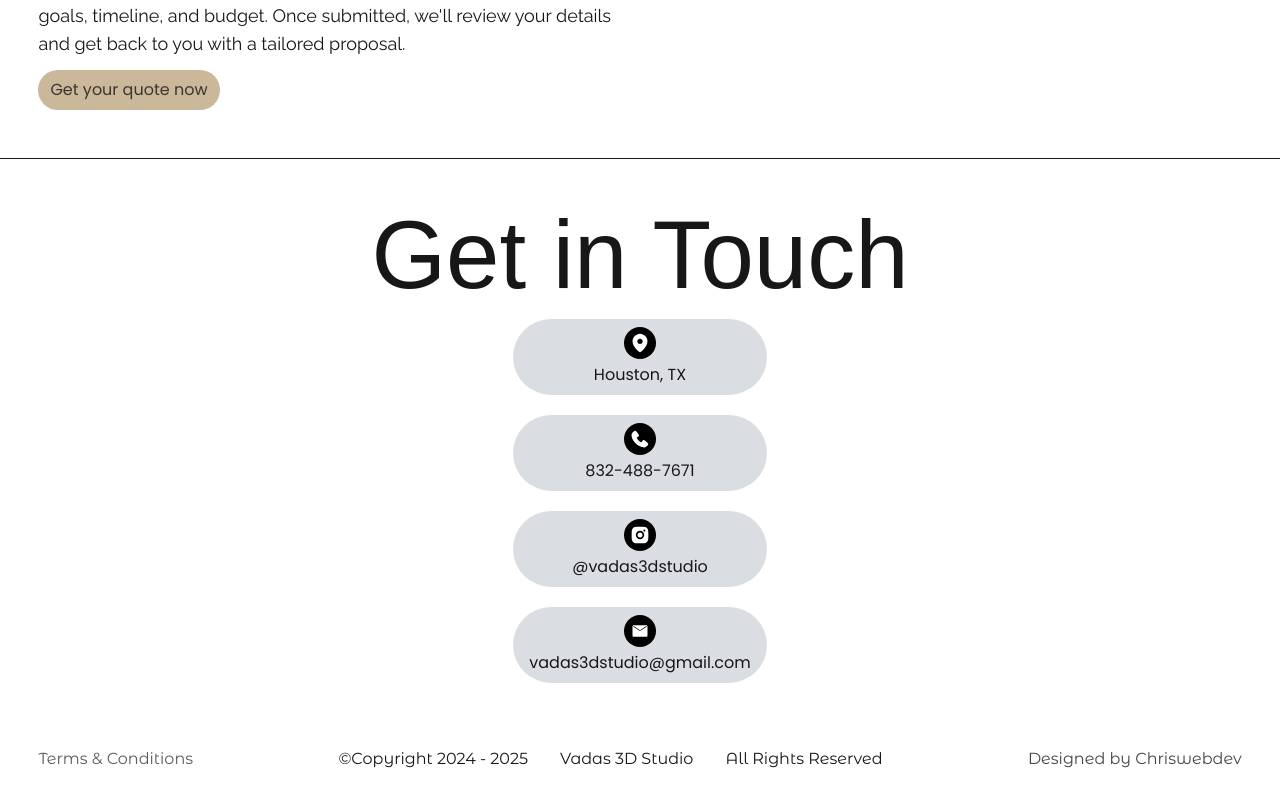
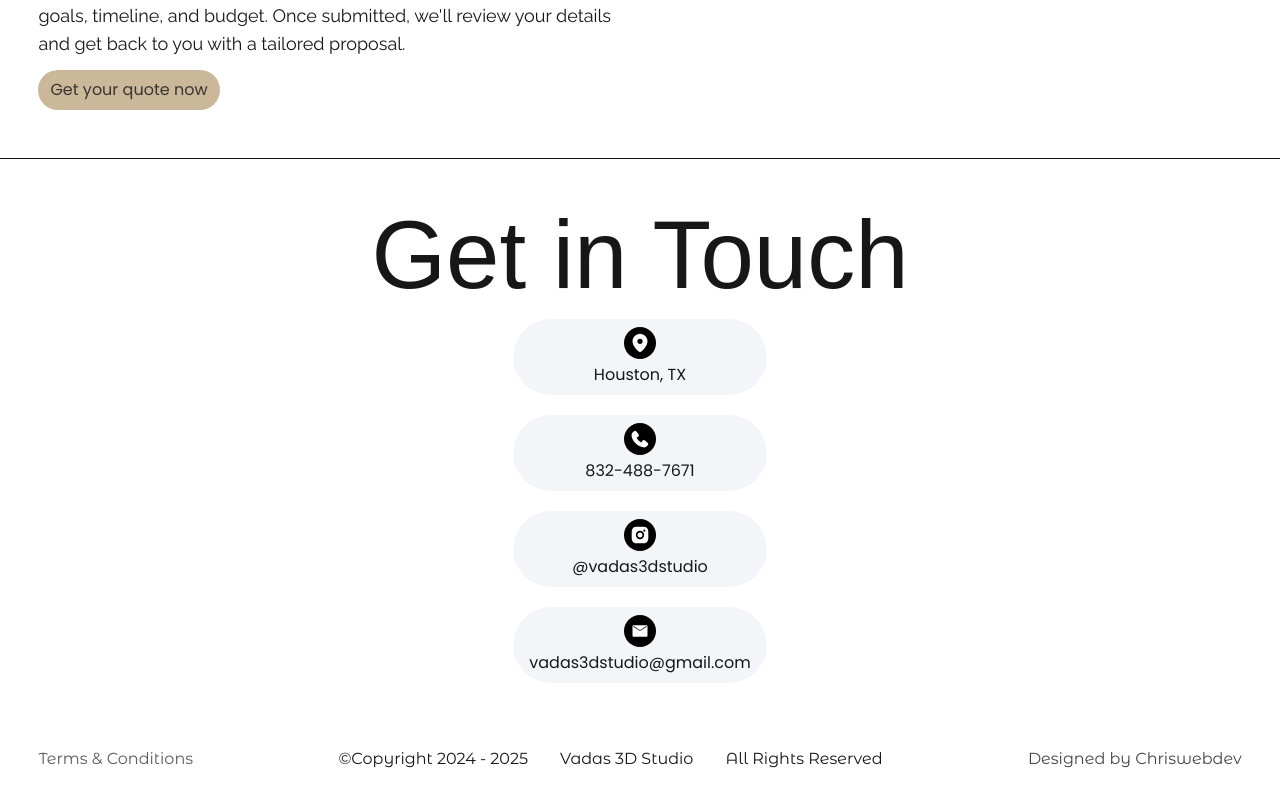
Before and after one commit to ChristiannYa/vadas3dstudio, a Next.js app: page / in a window 1280 px wide. Shown: the part 9656-10451 px from the top of the page. Built offline with nearby package versions, Linux system fonts and the light colour scheme; no server answers; a web font is replaced by a local one.

Commit message:
ui changes

```diff
--- a/src/app/globals.css
+++ b/src/app/globals.css
@@ -224,7 +224,7 @@ form {
 }
 
 .get-in-touch__btn {
-  @apply bg-slate-600/20 text-center rounded-full w-full py-2 px-4;
+  @apply bg-slate-400/10 dark:bg-slate-600/20 text-center rounded-full w-full py-2 px-4;
 }
 
 .width-grow-btn::before {
```
